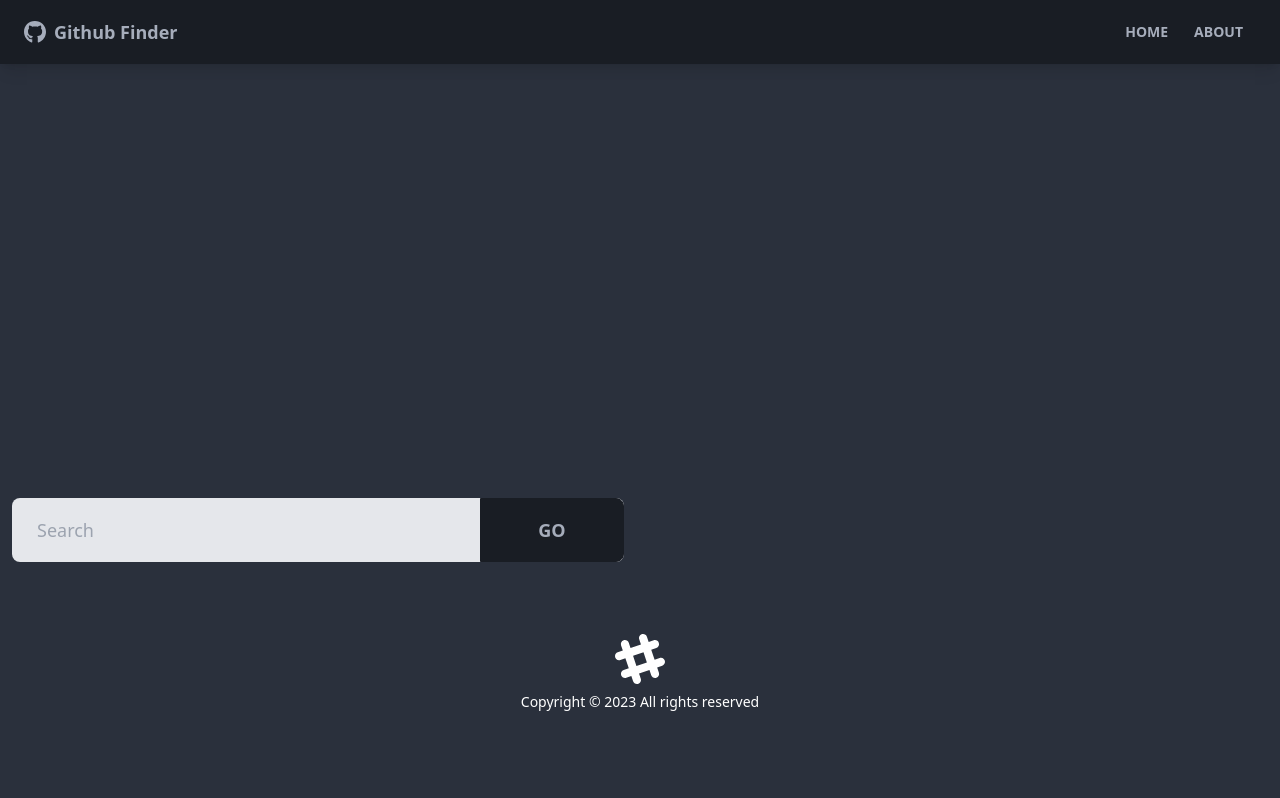
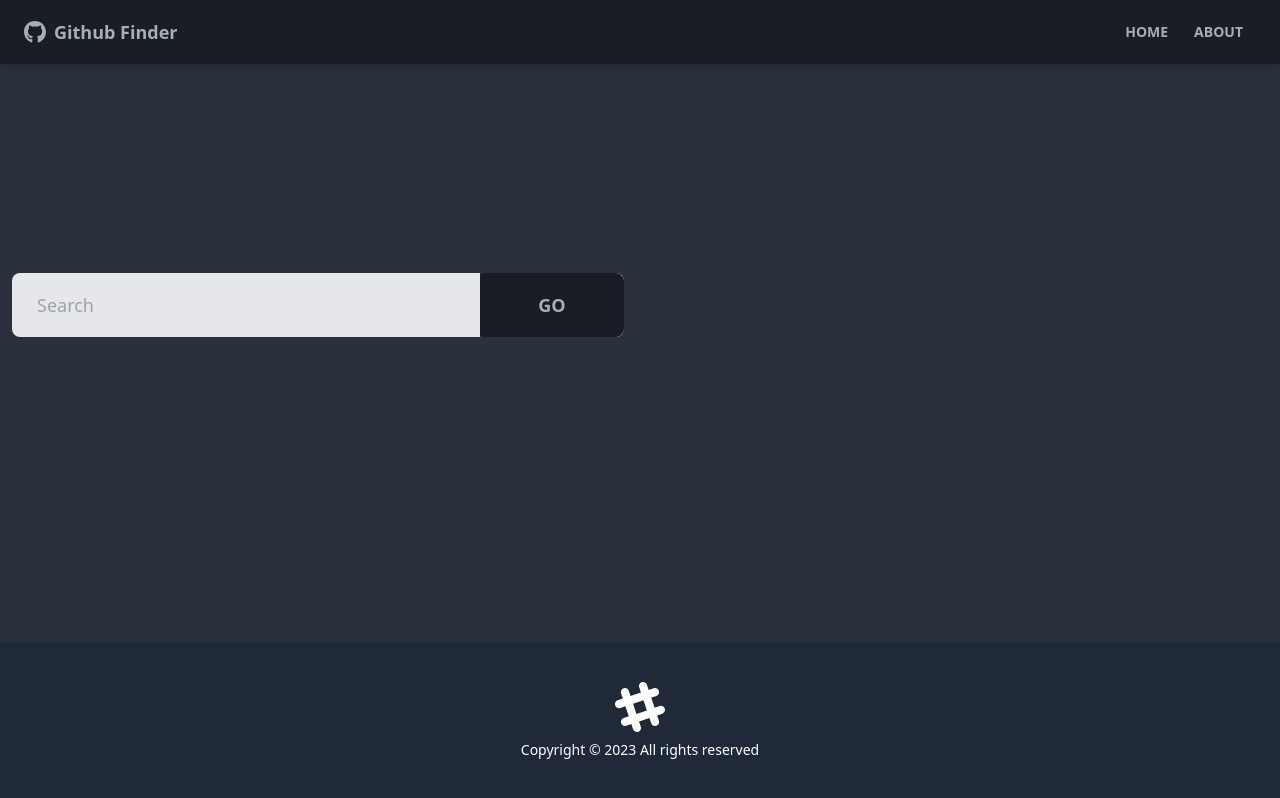
Before and after one commit to ajaysinhaorigin/github-finder, a React (Create React App) app: page /#/ in a window 1280 px wide. Built offline with nearby package versions, Linux system fonts and the light colour scheme.

Commit message:
footer bg-color

```diff
--- a/src/App.tsx
+++ b/src/App.tsx
@@ -27,8 +27,8 @@ function App(): JSX.Element {
           <Route path="/users/:login" element={<User />} />
           <Route path="*" element={<NotFound />} />
         </Routes>
-        <Footer />
       </main>
+      <Footer />
     </div>
   )
 }
--- a/src/components/layout/Footer.tsx
+++ b/src/components/layout/Footer.tsx
@@ -2,7 +2,7 @@ function Footer(): JSX.Element {
   const footerYear = new Date().getFullYear()
 
   return (
-    <footer className="footer p-10 bg-ray-700 text-primary-content footer-center">
+    <footer className="footer p-10 bg-gray-800 text-primary-content footer-center">
       <div>
         <svg
           width="50"
--- a/src/components/users/UserSearch.tsx
+++ b/src/components/users/UserSearch.tsx
@@ -32,7 +32,7 @@ function UserSearch(): JSX.Element {
     }
   }
   return (
-    <div className="grid grid-cols-1 xl:grid-cols-2 md:grid-cols-2 mb-8 gap-8">
+    <div className="grid grid-cols-1 xl:grid-cols-2 lg:grid-cols-2 md:grid-cols-2 mb-24 gap-8">
       <div>
         <form onSubmit={handleSubmit}>
           <div className="form-control">
```
